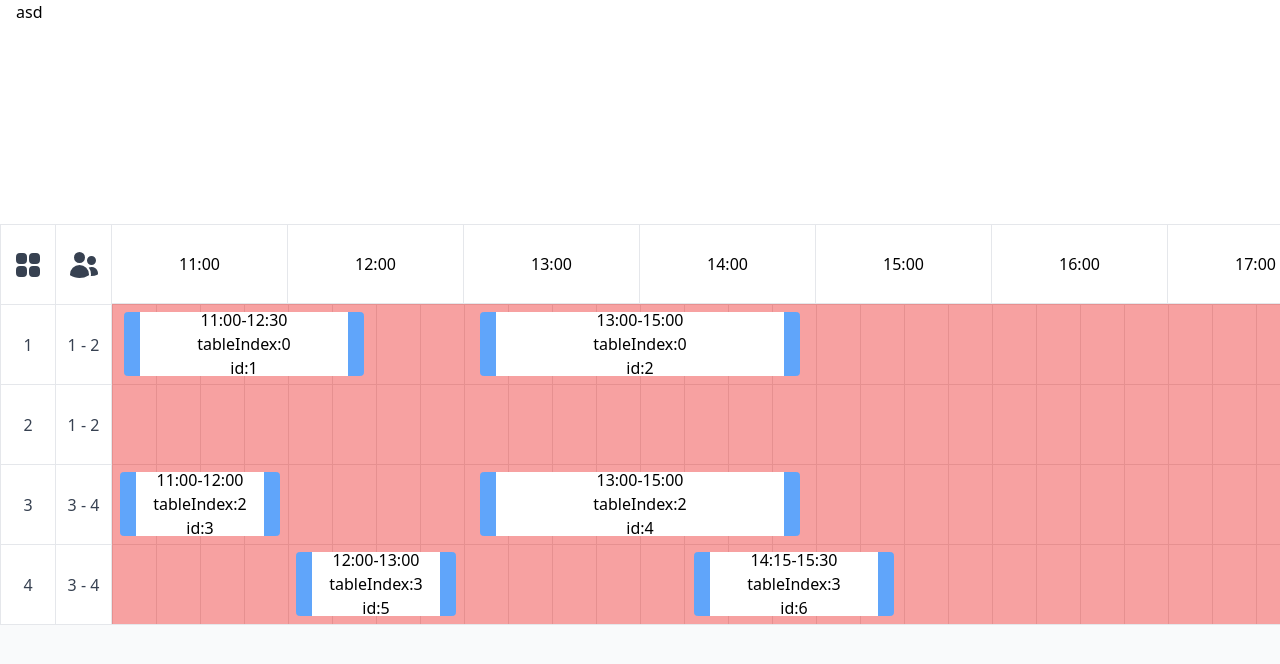
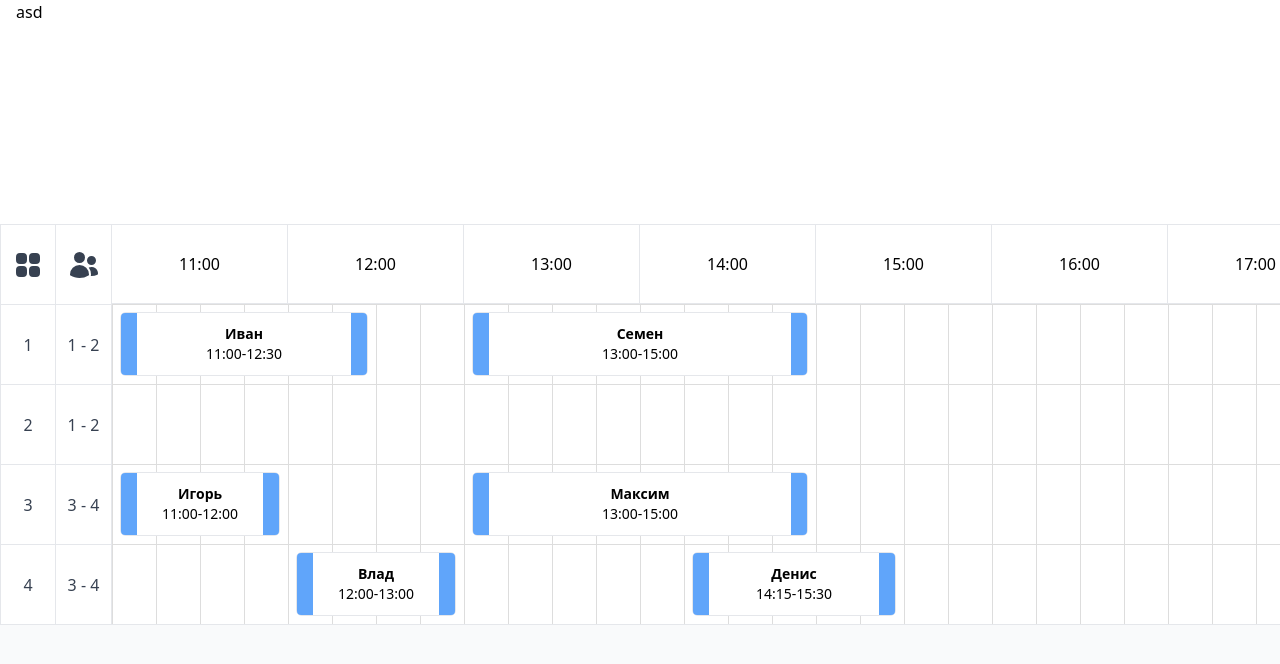
Before and after one commit to reservation-team/reservation-front, a React (Vite) app: page / in a window 1280 px wide. Shown: the top 664 px of the page. Built offline with nearby package versions, Linux system fonts and the light colour scheme.

Commit message:
feat: add resize item

```diff
--- a/src/pages/dashboard/draggable/index.tsx
+++ b/src/pages/dashboard/draggable/index.tsx
@@ -1,6 +1,6 @@
-import { DndContext, useSensor, MouseSensor, TouchSensor, KeyboardSensor, useSensors, DragOverlay } from '@dnd-kit/core'
+import { DndContext, useSensor, MouseSensor, TouchSensor, KeyboardSensor, useSensors } from '@dnd-kit/core'
 import { restrictToParentElement } from '@dnd-kit/modifiers'
-import { addMinutes, differenceInMinutes, roundToNearestMinutes } from 'date-fns'
+import { addMinutes, differenceInMinutes, isBefore, roundToNearestMinutes, subMinutes } from 'date-fns'
 import { useState } from 'react'
 import { Item } from './item'
 export enum Axis {
@@ -9,7 +9,7 @@ export enum Axis {
   Horizontal,
 }
 
-function snapToGrid(args: any) {
+const snapToGrid = (args: any) => {
   const { transform } = args
   return {
     ...transform,
@@ -18,13 +18,54 @@ function snapToGrid(args: any) {
   }
 }
 
-interface DraggableProps {
-  data: any[]
-  workHours: any
+interface Reservation {
+  id: number
+  tableId: number
+  seats: number
+  time: {
+    since: Date
+    till: Date
+  }
+  comment: string
+  person: {
+    firstName: string
+    lastName: string
+    email: string
+    phone: string
+  }
 }
 
-export const Draggable = ({ data, workHours }: DraggableProps) => {
-  const [items, setitems] = useState(data)
+interface DraggableProps {
+  tables: {
+    id: number
+    name: string
+    seats: {
+      min: number
+      max: number
+    }
+    reservations: Reservation[]
+  }[]
+  workHours: {
+    since: Date
+    till: Date
+  }
+}
+
+const getData = (
+  tables: DraggableProps['tables']
+): [tableCoordiantes: Record<string, number>, reservations: Reservation[]] => {
+  let tableCoordinates = {} as Record<string, number>
+  let reservations = []
+  for (const [index, table] of tables.entries()) {
+    tableCoordinates[String(table.id)] = index * 80
+    reservations.push(table.reservations)
+  }
+  return [tableCoordinates, reservations.flat()]
+}
+
+export const Draggable = ({ tables, workHours }: DraggableProps) => {
+  const [tableCoordinates, reservations] = getData(tables)
+  const [items, setitems] = useState(reservations)
   const mouseSensor = useSensor(MouseSensor, {
     activationConstraint: {
       distance: 40,
@@ -43,49 +84,89 @@ export const Draggable = ({ data, workHours }: DraggableProps) => {
 
   const getCoordinates = (item: any) => {
     return {
-      y: item.tableIndex * 80,
+      y: tableCoordinates[item.tableId],
       x: (differenceInMinutes(item.time.since, workHours.since) / 60) * 176,
     }
   }
   const preparedItems = items.map((item) => ({ ...item, ...getCoordinates(item), length: getLength(item) }))
-  const activeItem = preparedItems.find((item) => item.id === activeId)
-  return (
-    <DndContext
-      sensors={sensors}
-      onDragEnd={({ delta }) => {
+
+  const handleLength = (id: any, dx: number, direction: 'left' | 'right') => {
     setitems((items) =>
       items.map((item) =>
-            item.id === activeId
+        item.id === id
           ? {
               ...item,
-                  tableIndex: item.tableIndex + Math.floor(delta.y / 80),
               time: {
-                    since: roundToNearestMinutes(addMinutes(item.time.since, 15 * (delta.x / 44)), { nearestTo: 15 }),
-                    till: roundToNearestMinutes(addMinutes(item.time.till, 15 * (delta.x / 44)), { nearestTo: 15 }),
+                since:
+                  direction === 'left' &&
+                  isBefore(
+                    subMinutes(workHours.since, 1),
+                    roundToNearestMinutes(addMinutes(item.time.since, 15 * (dx / 44)), { nearestTo: 15 })
+                  ) &&
+                  differenceInMinutes(
+                    item.time.till,
+                    roundToNearestMinutes(addMinutes(item.time.since, 15 * (dx / 44)), { nearestTo: 15 })
+                  ) > 60
+                    ? roundToNearestMinutes(addMinutes(item.time.since, 15 * (dx / 44)), { nearestTo: 15 })
+                    : item.time.since,
+                till:
+                  direction === 'right' &&
+                  isBefore(
+                    roundToNearestMinutes(addMinutes(item.time.till, 15 * (dx / 44)), { nearestTo: 15 }),
+                    workHours.till
+                  ) &&
+                  differenceInMinutes(
+                    roundToNearestMinutes(addMinutes(item.time.till, 15 * (dx / 44)), { nearestTo: 15 }),
+                    item.time.since
+                  ) > 60
+                    ? roundToNearestMinutes(addMinutes(item.time.till, 15 * (dx / 44)), { nearestTo: 15 })
+                    : item.time.till,
+              },
+            }
+          : item
+      )
+    )
+  }
+
+  const handleDragStart = (event: any) => setActiveId(event.active.id)
+
+  const handleDragEnd = (event: any) => {
+    setitems((items) =>
+      items.map((item) =>
+        item.id === event.active.id
+          ? {
+              ...item,
+              tableId: Number(
+                Object.keys(tableCoordinates).find(
+                  (key) => tableCoordinates[key] === tableCoordinates[item.tableId] + event.delta.y
+                )
+              ),
+              time: {
+                since: roundToNearestMinutes(addMinutes(item.time.since, 15 * (event.delta.x / 44)), {
+                  nearestTo: 15,
+                }),
+                till: roundToNearestMinutes(addMinutes(item.time.till, 15 * (event.delta.x / 44)), {
+                  nearestTo: 15,
+                }),
               },
             }
           : item
       )
     )
 
-        handleDragEnd()
-      }}
+    setActiveId(null)
+  }
+
+  return (
+    <DndContext
+      sensors={sensors}
+      onDragEnd={handleDragEnd}
       modifiers={[restrictToParentElement, snapToGrid]}
       onDragStart={handleDragStart}
     >
       {preparedItems.map((item) => (
-        <Item key={item.id} item={item} />
+        <Item key={item.id} item={item} handleLength={handleLength} />
       ))}
-      <DragOverlay dropAnimation={null} modifiers={[restrictToParentElement, snapToGrid]}>
-        {activeId ? <Item key={activeItem.id} item={activeItem} copy /> : null}
-      </DragOverlay>
     </DndContext>
   )
-  function handleDragStart(event: any) {
-    setActiveId(event.active.id)
 }
-
-  function handleDragEnd() {
-    setActiveId(null)
-  }
-}
--- /dev/null
+++ b/src/pages/dashboard/draggable/item/button-resize/index.tsx
@@ -0,0 +1,32 @@
+import { useDraggable } from '@dnd-kit/core'
+import { useEffect, useState } from 'react'
+
+interface ButtonReiszeProps {
+  direction: 'left' | 'right'
+  id: any
+  handleLength: (id: any, dx: number, direction: 'left' | 'right') => void
+}
+
+export const ButtonReisze = ({ direction, id, handleLength }: ButtonReiszeProps) => {
+  const [dx, setDx] = useState(0)
+  const { attributes, isDragging, listeners, transform } = useDraggable({
+    id: 'resizeButton-' + id + '' + direction,
+  })
+  useEffect(() => {
+    if (isDragging) {
+      setDx(transform?.x ?? 0)
+      handleLength(id, (transform?.x ?? 0) - dx, direction)
+    }
+    if (!isDragging) {
+      setDx(0)
+    }
+  }, [isDragging, id, transform?.x, direction])
+
+  return (
+    <div
+      {...listeners}
+      {...attributes}
+      className={`h-100 w-4 bg-blue-400 ${direction === 'left' ? 'rounded-tl rounded-bl' : 'rounded-tr rounded-br'}`}
+    ></div>
+  )
+}
--- a/src/pages/dashboard/draggable/item/index.tsx
+++ b/src/pages/dashboard/draggable/item/index.tsx
@@ -1,42 +1,39 @@
 import { useDraggable } from '@dnd-kit/core'
 import { format } from 'date-fns'
+import { ButtonReisze } from './button-resize'
 
 interface DraggableItemProps {
   item: any
-  copy?: boolean
+  handleLength: (id: any, dx: number, direction: 'left' | 'right') => void
 }
 
-export function Item({ item, copy = false }: DraggableItemProps) {
+export function Item({ item, handleLength }: DraggableItemProps) {
   const { attributes, isDragging, listeners, setNodeRef, transform } = useDraggable({
     id: item.id,
   })
   return (
     <button
-      className="absolute w-44 h-20 flex justify-center items-center pointer-events-auto"
+      className="absolute w-44 h-20 flex justify-center items-center pointer-events-auto px-2"
+      onClick={() => console.log(item)}
       ref={setNodeRef}
       {...listeners}
       {...attributes}
       style={{
-        top: copy ? 0 : item.y,
-        left: copy ? 0 : item.x,
+        top: item.y,
+        left: item.x,
         width: 176 * item.length + 'px',
+        transform: `translateX(${transform?.x ?? 0}px) translateY(${transform?.y ?? 0}px)`,
       }}
     >
-      <div
-        className="h-16 bg-white flex justify-between rounded-md"
-        style={{
-          width: 160 * item.length + 'px',
-        }}
-      >
-        <div className="h-100 w-4 bg-blue-400 rounded-tl rounded-bl"></div>
+      <div className="h-16 bg-white flex justify-between rounded-md border w-full">
+        <ButtonReisze direction="left" id={item.id} handleLength={handleLength} />
         <div className="self-center flex flex-col">
-          <p>
+          <p className="text-sm font-semibold">{item.person.firstName}</p>
+          <p className="text-sm">
             {format(item.time.since, 'HH:mm')}-{format(item.time.till, 'HH:mm')}
           </p>
-          <p>tableIndex:{item.tableIndex}</p>
-          <p>id:{item.id}</p>
         </div>
-        <div className="h-100 w-4 bg-blue-400 rounded-tr rounded-br"></div>
+        <ButtonReisze direction="right" id={item.id} handleLength={handleLength} />
       </div>
     </button>
   )
--- a/src/pages/dashboard/index.tsx
+++ b/src/pages/dashboard/index.tsx
@@ -24,8 +24,32 @@ const tables = [
     name: '1',
     seats: { min: 1, max: 2 },
     reservations: [
-      { id: 1, time: { since: setMinutes(setHours(day, 11), 0), till: setMinutes(setHours(day, 12), 30) }, data: {} },
-      { id: 2, time: { since: setMinutes(setHours(day, 13), 0), till: setMinutes(setHours(day, 15), 0) }, data: {} },
+      {
+        id: 1,
+        tableId: 1,
+        seats: 1,
+        time: { since: setMinutes(setHours(day, 11), 0), till: setMinutes(setHours(day, 12), 30) },
+        comment: 'test11',
+        person: {
+          firstName: 'Иван',
+          lastName: 'Иванов',
+          email: '',
+          phone: '',
+        },
+      },
+      {
+        id: 2,
+        tableId: 1,
+        seats: 1,
+        time: { since: setMinutes(setHours(day, 13), 0), till: setMinutes(setHours(day, 15), 0) },
+        comment: 'test21',
+        person: {
+          firstName: 'Семен',
+          lastName: 'Иванов',
+          email: '',
+          phone: '',
+        },
+      },
     ],
   },
   {
@@ -39,8 +63,32 @@ const tables = [
     name: '3',
     seats: { min: 3, max: 4 },
     reservations: [
-      { id: 3, time: { since: setMinutes(setHours(day, 11), 0), till: setMinutes(setHours(day, 12), 0) }, data: {} },
-      { id: 4, time: { since: setMinutes(setHours(day, 13), 0), till: setMinutes(setHours(day, 15), 0) }, data: {} },
+      {
+        id: 3,
+        tableId: 3,
+        seats: 3,
+        time: { since: setMinutes(setHours(day, 11), 0), till: setMinutes(setHours(day, 12), 0) },
+        comment: 'test33',
+        person: {
+          firstName: 'Игорь',
+          lastName: 'Иванов',
+          email: '',
+          phone: '',
+        },
+      },
+      {
+        id: 4,
+        tableId: 3,
+        seats: 4,
+        time: { since: setMinutes(setHours(day, 13), 0), till: setMinutes(setHours(day, 15), 0) },
+        comment: 'test43',
+        person: {
+          firstName: 'Максим',
+          lastName: 'Иванов',
+          email: '',
+          phone: '',
+        },
+      },
     ],
   },
   {
@@ -48,8 +96,32 @@ const tables = [
     name: '4',
     seats: { min: 3, max: 4 },
     reservations: [
-      { id: 5, time: { since: setMinutes(setHours(day, 12), 0), till: setMinutes(setHours(day, 13), 0) }, data: {} },
-      { id: 6, time: { since: setMinutes(setHours(day, 14), 15), till: setMinutes(setHours(day, 15), 30) }, data: {} },
+      {
+        id: 5,
+        tableId: 4,
+        seats: 4,
+        time: { since: setMinutes(setHours(day, 12), 0), till: setMinutes(setHours(day, 13), 0) },
+        comment: 'test54',
+        person: {
+          firstName: 'Влад',
+          lastName: 'Иванов',
+          email: '',
+          phone: '',
+        },
+      },
+      {
+        id: 6,
+        tableId: 4,
+        seats: 3,
+        time: { since: setMinutes(setHours(day, 14), 15), till: setMinutes(setHours(day, 15), 30) },
+        comment: 'test63',
+        person: {
+          firstName: 'Денис',
+          lastName: 'Иванов',
+          email: '',
+          phone: '',
+        },
+      },
     ],
   },
 ]
@@ -60,9 +132,6 @@ export const DashboardPage = () => {
     start: workHours.since,
     end: workHours.till,
   }).slice(0, -1)
-  const reservations = tables
-    .map(({ reservations }, index) => reservations.map((reservation) => ({ tableIndex: index, ...reservation })))
-    .flat()
 
   return (
     <div className="relative inline-flex flex-col">
@@ -72,11 +141,11 @@ export const DashboardPage = () => {
         </div>
       </div>
       <div
-        className="absolute top-[19rem] left-28 pointer-events-none inline-flex bg-red-500/50"
+        className="absolute top-[19rem] left-28 pointer-events-none inline-flex"
         style={{ width: 'calc(100% - 8rem)', height: `${tables.length * 5}rem` }}
       >
         <div className="relative w-full h-full left-0 top-0">
-          <Draggable data={reservations} workHours={workHours} />
+          <Draggable tables={tables} workHours={workHours} />
         </div>
       </div>
       <div
@@ -106,7 +175,7 @@ export const DashboardPage = () => {
             key={hour.getTime()}
             className="flex items-center justify-center border border-l-0 sticky top-56 z-10 bg-white"
           >
-            {format(hour, 'HH:00')}
+            {format(hour, 'HH:mm')}
           </div>
         ))}
         {tables.map(({ id, name, seats }) => (
```
Lines whose indentation alone changed are shown as unchanged.
